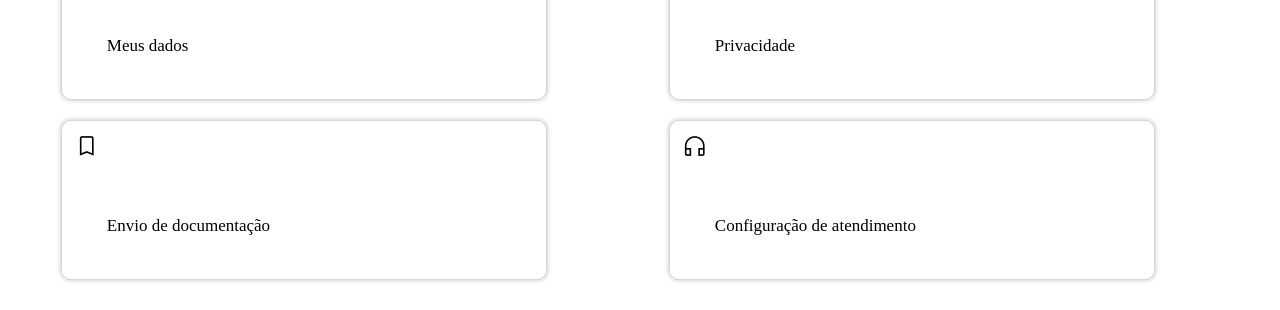
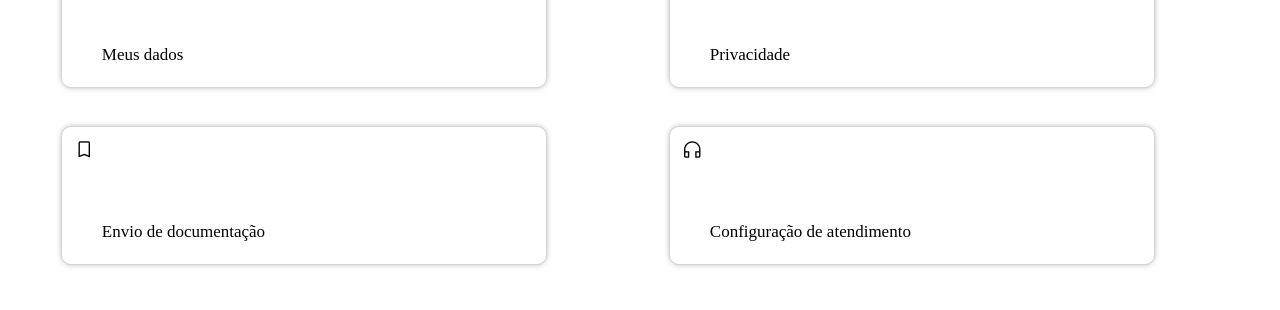
Before and after one commit to caio-dias1/estacio-aluno, a plain HTML site: page index.html in a window 1280 px wide. Shown: the part 578-888 px from the top of the page. Drawn offline with nearby package versions, Linux system fonts and the light colour scheme.

Commit message:
Update style.css

```diff
--- a/style.css
+++ b/style.css
@@ -116,7 +116,7 @@
         border: 0.5px solid rgba(128, 128, 128, 0.336);
         box-shadow: 0px 0px 5px rgba(128, 128, 128, 0.507);
         width: 80%;
-        height: 10rem;
+        height: 78%;
         margin: 10px; /* Remove margens adicionais */
         box-sizing: border-box; /* Inclui a borda no tamanho */
         border-radius: 10px;
@@ -127,12 +127,12 @@
     }
 
     .div1 > p, .div2 > p, .div3 > p, .div4 > p {
-        margin: 40px 10px 20px 20px;
-        padding: 15px;
+        margin: 50px 10px 20px 20px;
+        padding: 10px;
        font-size: 17px;
     }
 
     .div1 > span, .div2 > span, .div3 > span, .div4 > span {
-        font-size: 30px;
+        font-size: 25px;
 
     }
```
